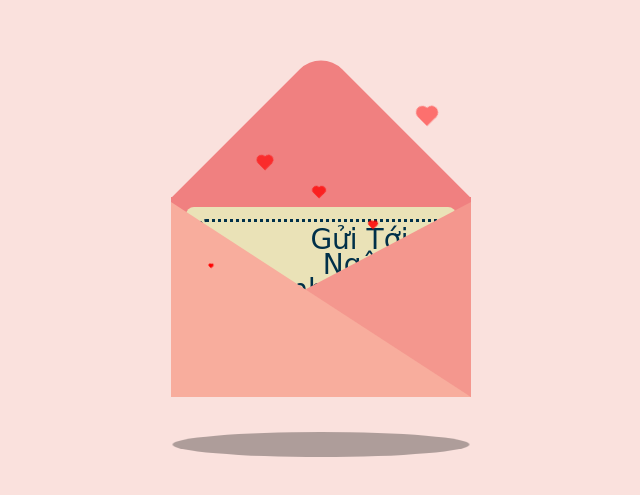
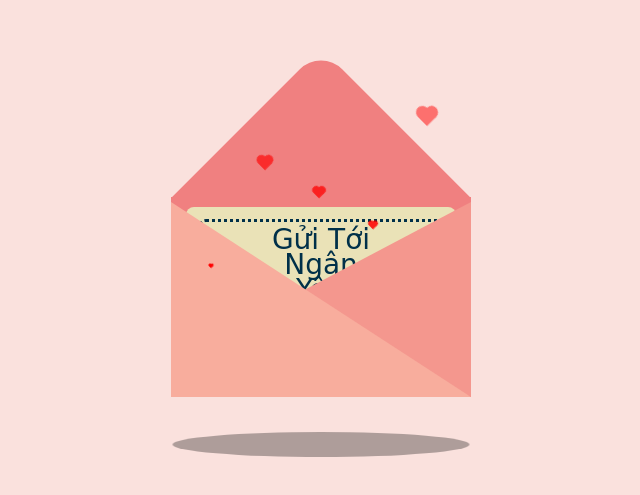
Before and after one commit to Kuky0/damanh, a plain HTML site: page index.html in a window 1280 px wide. Shown: the part 141-636 px from the top of the page, without its empty margins (319-959 px from the left). Drawn offline with Linux system fonts and the light colour scheme.

Commit message:
centered card

```diff
--- a/index.css
+++ b/index.css
@@ -111,12 +111,14 @@ body {
 
 .text {
   position: absolute;
+  top: 20px;
+  left: 50%;
+  transform: translateX(-50%);
+  width: 90%;
   font-family: "Brush Script MT", cursive;
   font-size: 28px;
   text-align: center;
   line-height: 25px;
-  top: 20px;
-  left: 85px;
   color: #003049;
 }
 
```
